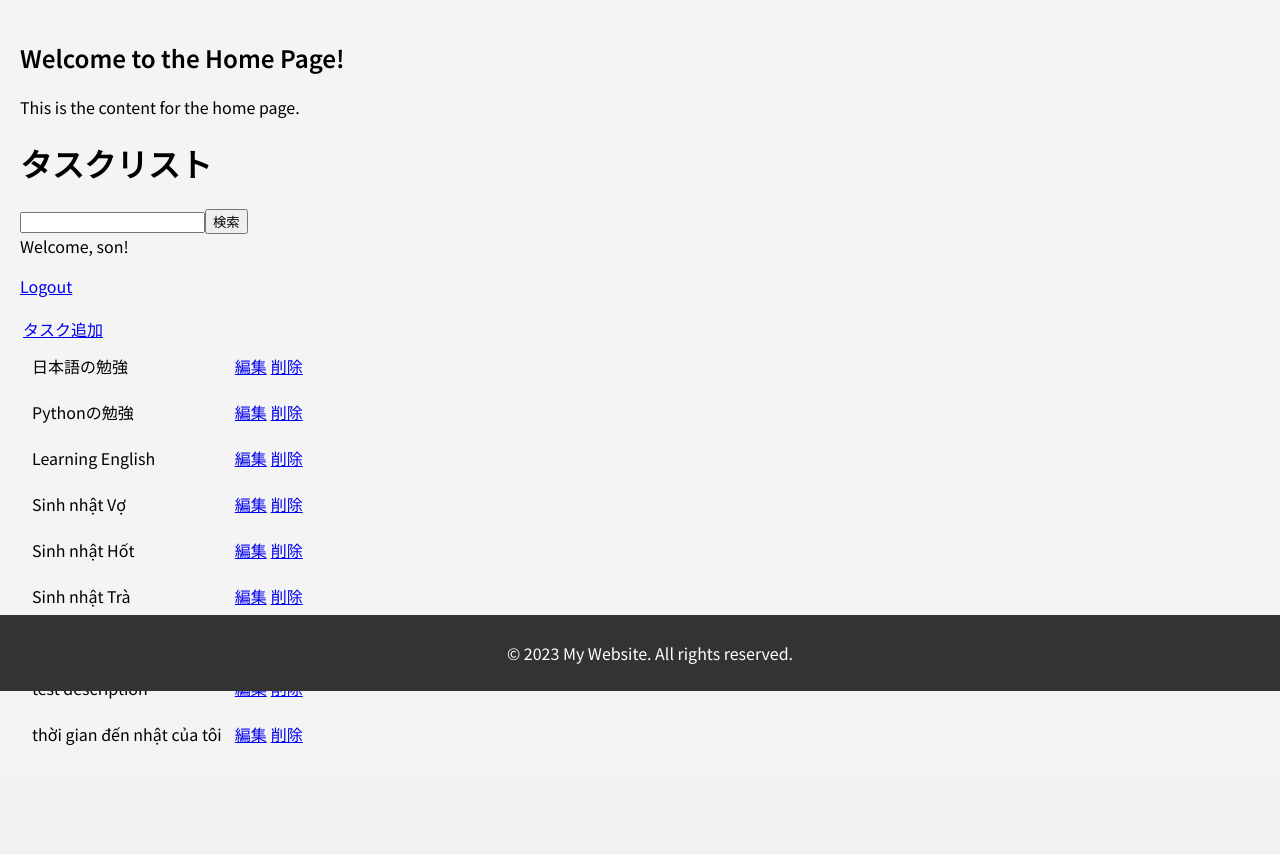
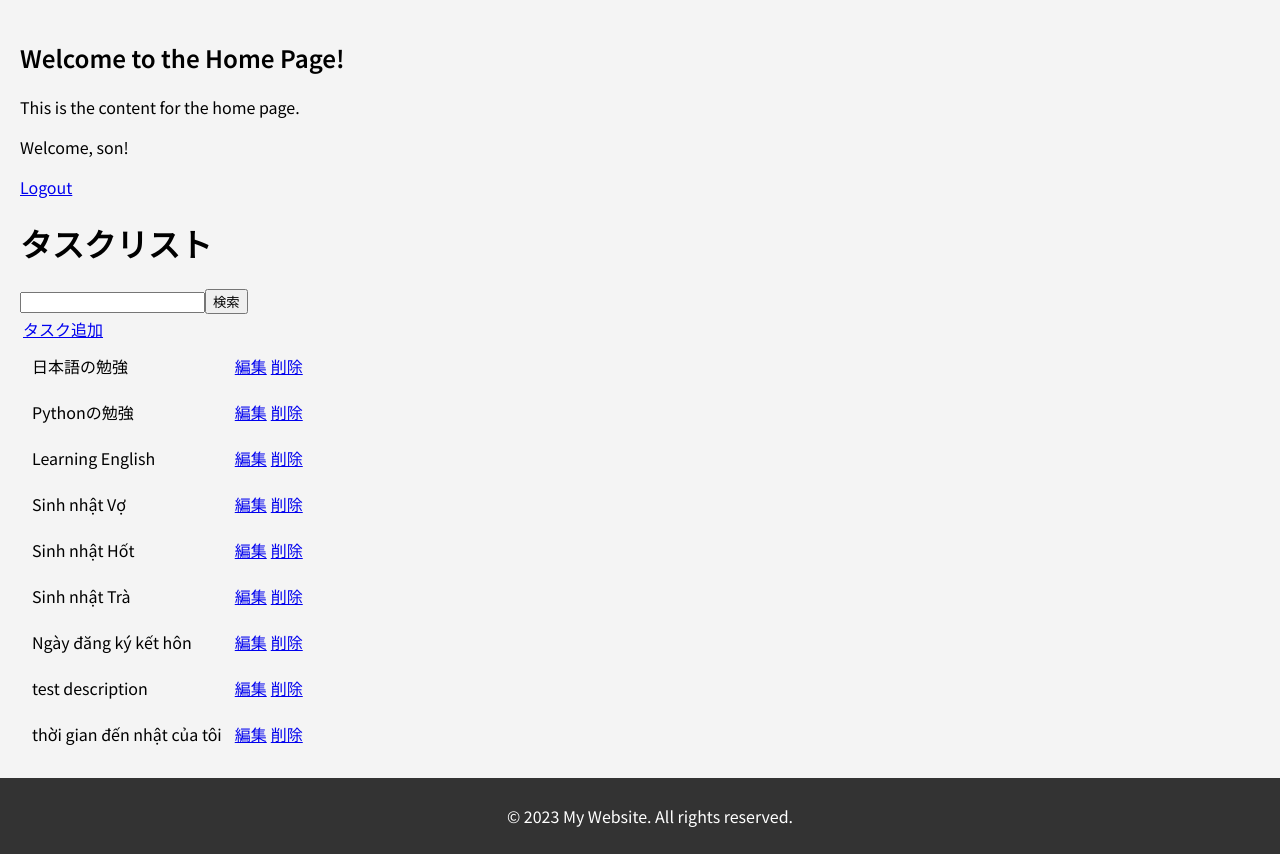
Before and after one commit to sonle9502/study_DjangoProject, a Django app: page / in a window 1280 px wide. Shown: the part 109-963 px from the top of the page. Before the commit the page ends 854 px from the top, so only its background shows below. Run offline with Django 4.2, Linux system fonts and the light colour scheme; a user stored in the database is signed in; data comes from the database, SQL or seed files in the repository.

Commit message:
update footer CSS for layout

```diff
--- a/todoapp/templates/todoapp/base.html
+++ b/todoapp/templates/todoapp/base.html
@@ -33,7 +33,7 @@
             color: #fff;
             text-align: center;
             padding: 10px;
-            position: absolute;
+            position: auto;
             bottom: 0;
             width: 100%;
         }
--- a/todoapp/templates/todoapp/task_list.html
+++ b/todoapp/templates/todoapp/task_list.html
@@ -6,6 +6,15 @@
 {% block content %}
     <h2>Welcome to the Home Page!</h2>
     <p>This is the content for the home page.</p>
+    <div class="TaskList-html">
+        <div class="LoginAndLogout">
+            {% if user.is_authenticated %}
+            Welcome, {{ user.username }}!
+            <p><a href="{% url 'logout' %}">Logout</a></p>
+            {% else %}
+            <p><a href="{% url 'login' %}">Login</a></p>
+            {% endif %}
+        </div>
         <table>
 
             <h1>タスクリスト</h1>
@@ -25,14 +34,7 @@
                     <td><a href="{% url 'task_delete' task.id %}">削除</a></td>
                 </tr>
             {% endfor %}
+        </table>
+    </div>
 
-    <div class="LoginAndLogout">
-        {% if user.is_authenticated %}
-        Welcome, {{ user.username }}!
-        <p><a href="{% url 'logout' %}">Logout</a></p>
-        {% else %}
-        <p><a href="{% url 'login' %}">Login</a></p>
-        {% endif %}
-    </div>
-</table>
 {% endblock %}
--- a/todoproject/settings.py
+++ b/todoproject/settings.py
@@ -28,8 +28,7 @@ SESSION_COOKIE_SECURE = True
 SECURE_PROXY_SSL_HEADER = ('HTTP_X_FORWARDED_PROTO', 'https')
 
 CSRF_TRUSTED_ORIGINS = [
-    'https://www.<domain.com>',
-  ' web-production-280e.up.railway.app ',
+  ' https://web-production-280e.up.railway.app ',
 ]
 
 # SECURITY WARNING: don't run with debug turned on in production!
```
Lines whose indentation alone changed are shown as unchanged.
